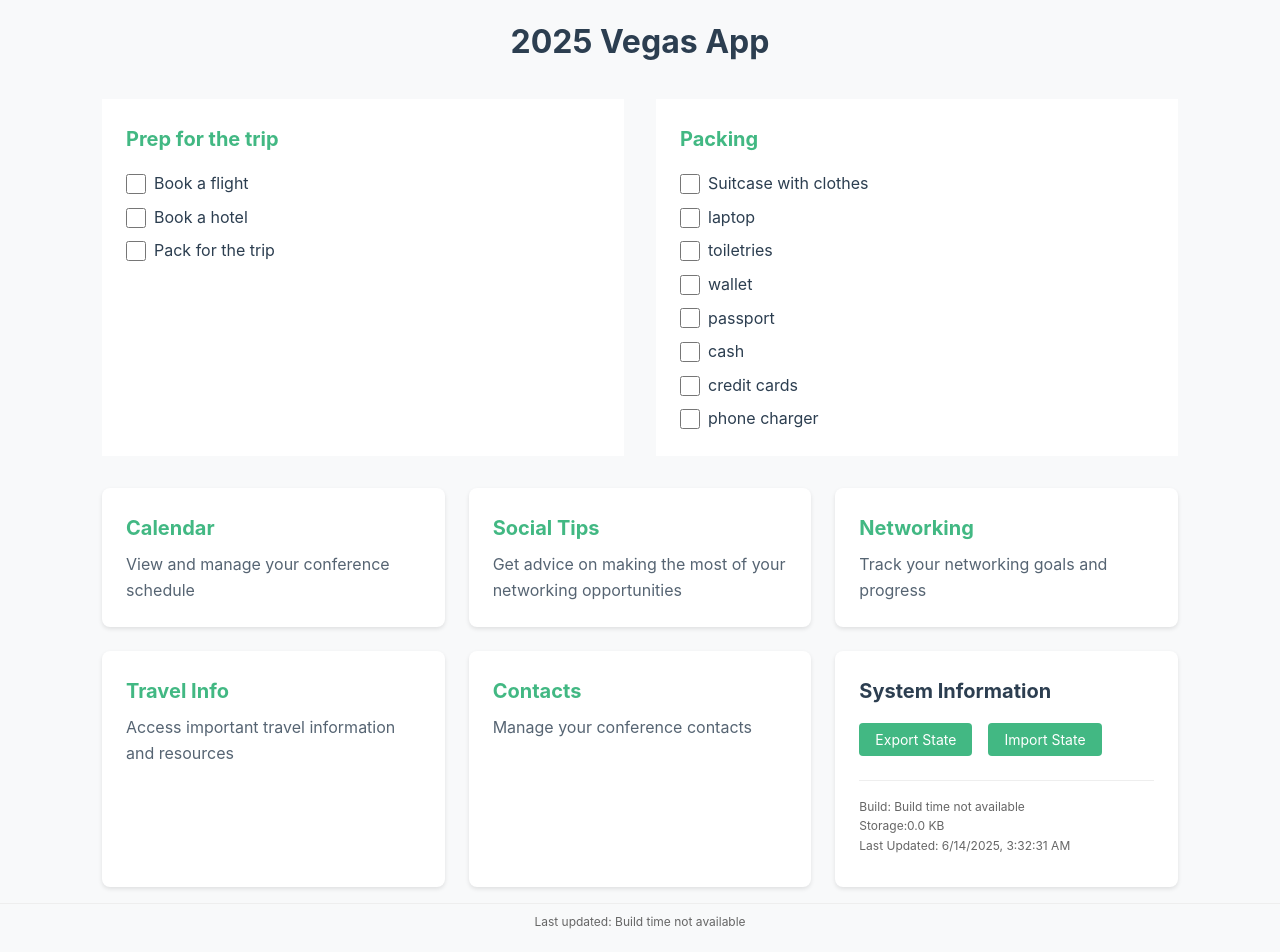
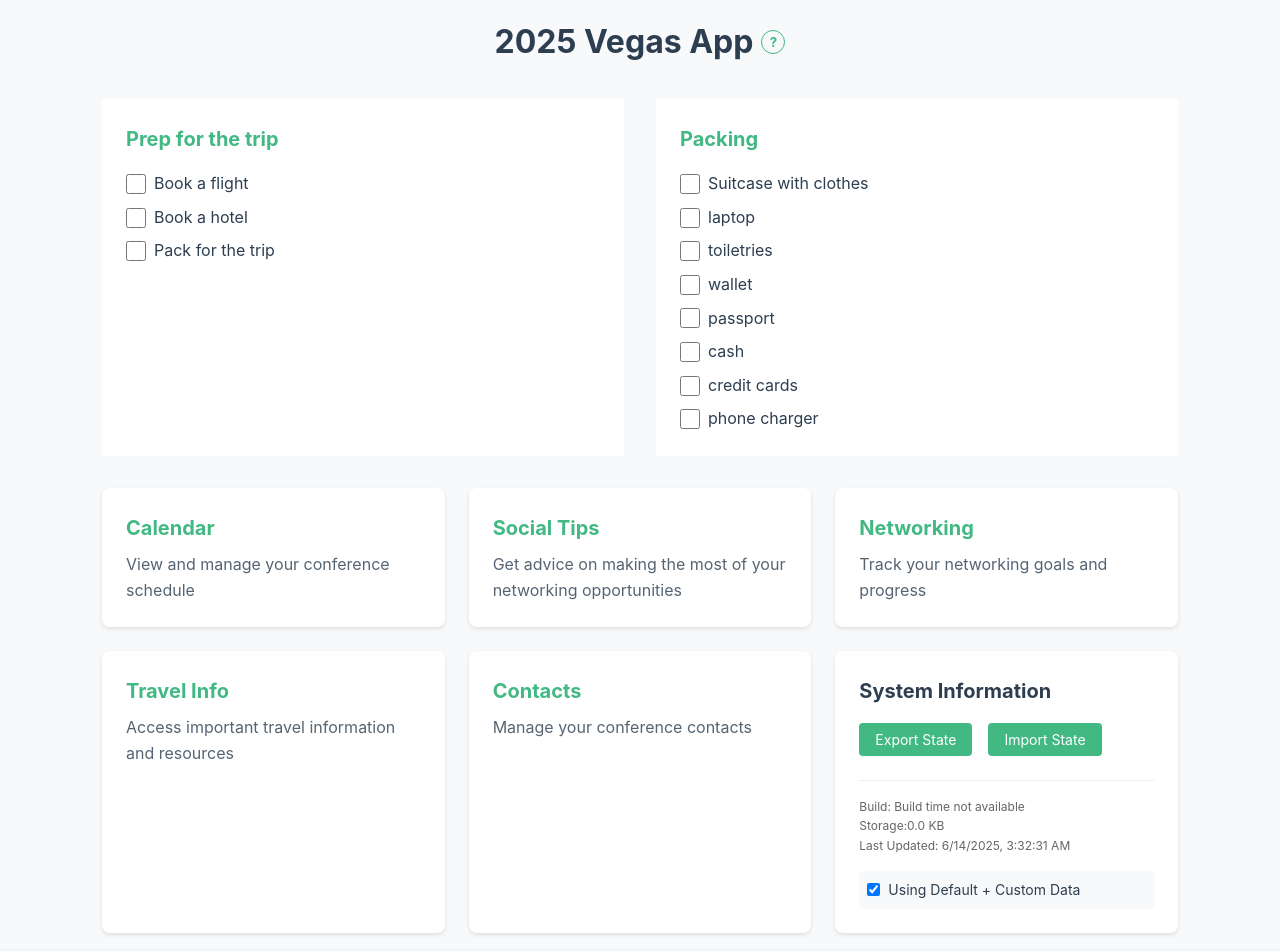
Before and after one commit to RockyKev/vegas-app, a Vue app: page / in a window 1280 px wide. Shown: the top 952 px of the page. Built offline with nearby package versions, Linux system fonts and the light colour scheme.

Commit message:
feat: help text

```diff
--- /dev/null
+++ b/src/components/HelpToggle.vue
@@ -0,0 +1,81 @@
+<template>
+  <div class="help-toggle">
+    <button
+      class="help-button"
+      @click="isOpen = !isOpen"
+      :aria-expanded="isOpen"
+      :aria-label="isOpen ? 'Hide help' : 'Show help'"
+    >
+      ?
+    </button>
+
+    <div v-if="isOpen" class="help-content">
+      <slot></slot>
+    </div>
+  </div>
+</template>
+
+<script setup lang="ts">
+import { ref } from 'vue'
+
+const isOpen = ref(false)
+</script>
+
+<style scoped>
+.help-toggle {
+  position: relative;
+  display: inline-block;
+}
+
+.help-button {
+  width: 24px;
+  height: 24px;
+  border-radius: 50%;
+  border: 1px solid var(--primary-color);
+  background: transparent;
+  color: var(--primary-color);
+  font-weight: bold;
+  cursor: pointer;
+  display: flex;
+  align-items: center;
+  justify-content: center;
+  padding: 0;
+  margin-left: 0.5rem;
+  transition: all 0.2s ease;
+}
+
+.help-button:hover {
+  background: var(--primary-color);
+  color: white;
+}
+
+.help-content {
+  position: absolute;
+  top: 100%;
+  left: 0;
+  margin-top: 0.5rem;
+  padding: 1rem;
+  background: white;
+  border-radius: 0.5rem;
+  box-shadow: 0 2px 8px rgba(0, 0, 0, 0.1);
+  z-index: 100;
+  min-width: 250px;
+  max-width: 350px;
+  font-size: 0.875rem;
+  line-height: 1.5;
+  color: var(--text-color);
+}
+
+/* Add a small arrow pointing up */
+.help-content::before {
+  content: '';
+  position: absolute;
+  top: -6px;
+  left: 12px;
+  width: 12px;
+  height: 12px;
+  background: white;
+  transform: rotate(45deg);
+  box-shadow: -2px -2px 2px rgba(0, 0, 0, 0.05);
+}
+</style>
--- a/src/components/SystemInfo.vue
+++ b/src/components/SystemInfo.vue
@@ -30,6 +30,19 @@
         <p class="value">Build: {{ buildTime }}</p>
         <p class="value">Storage:{{ storageUsage }}</p>
         <p class="value">Last Updated: {{ lastUpdated }}</p>
+      </div>
+
+      <div class="mode-toggle">
+        <label class="toggle-label">
+          <input
+            type="checkbox"
+            :checked="store.useDefaultData"
+            @change="store.toggleDefaultDataMode"
+          />
+          <span class="toggle-text">
+            {{ store.useDefaultData ? 'Using Default + Custom Data' : 'Using Custom Data Only' }}
+          </span>
+        </label>
       </div>
     </div>
   </div>
@@ -198,16 +211,29 @@ h2 {
 }
 
 .info-item {
-  /* display: flex;
-  justify-content: space-between; */
   margin-bottom: 0.5rem;
   font-size: 0.75rem;
   color: #666;
 }
 
+.mode-toggle {
+  margin-top: 1rem;
+  padding: 0.5rem;
+  background: #f8f9fa;
+  border-radius: 0.25rem;
+}
 
-.label {
-  font-weight: 500;
+.toggle-label {
+  display: flex;
+  align-items: center;
+  gap: 0.5rem;
+  cursor: pointer;
+  font-size: 0.875rem;
+  color: var(--text-color);
+}
+
+.toggle-text {
+  flex: 1;
 }
 
 /* Tablet and up */
--- a/src/stores/app.ts
+++ b/src/stores/app.ts
@@ -15,6 +15,7 @@ interface ExtendedAppState extends AppState {
     networking?: any[]
   }
   homeCompletedItems?: Record<string, boolean>
+  useDefaultData?: boolean
 }
 
 export const useAppStore = defineStore('app', {
@@ -25,7 +26,8 @@ export const useAppStore = defineStore('app', {
     peopleStatus: {},
     errors: [],
     customData: {},
-    homeCompletedItems: {}
+    homeCompletedItems: {},
+    useDefaultData: true // Default to true to maintain current behavior
   }),
 
   actions: {
@@ -49,6 +51,12 @@ export const useAppStore = defineStore('app', {
     // People status actions
     updatePersonStatus(personId: string, status: 'not-met' | 'connected' | 'followed-up') {
       this.peopleStatus[personId] = status
+      this.saveToLocalStorage()
+    },
+
+    // Data mode toggle
+    toggleDefaultDataMode() {
+      this.useDefaultData = !this.useDefaultData
       this.saveToLocalStorage()
     },
 
@@ -76,7 +84,8 @@ export const useAppStore = defineStore('app', {
         peopleStatus: this.peopleStatus,
         errors: this.errors,
         customData: this.customData,
-        homeCompletedItems: this.homeCompletedItems
+        homeCompletedItems: this.homeCompletedItems,
+        useDefaultData: this.useDefaultData
       }
       localStorage.setItem('vegas-app-state', JSON.stringify(state))
     },
@@ -92,6 +101,7 @@ export const useAppStore = defineStore('app', {
         this.errors = state.errors || []
         this.customData = state.customData || {}
         this.homeCompletedItems = state.homeCompletedItems || {}
+        this.useDefaultData = state.useDefaultData !== undefined ? state.useDefaultData : true
       }
     },
 
@@ -103,7 +113,8 @@ export const useAppStore = defineStore('app', {
         calendarDone: this.calendarDone,
         peopleStatus: this.peopleStatus,
         customData: this.customData,
-        homeCompletedItems: this.homeCompletedItems
+        homeCompletedItems: this.homeCompletedItems,
+        useDefaultData: this.useDefaultData
       }
       return JSON.stringify(state, null, 2)
     },
@@ -124,6 +135,7 @@ export const useAppStore = defineStore('app', {
         this.peopleStatus = state.peopleStatus || {}
         this.customData = state.customData || {}
         this.homeCompletedItems = state.homeCompletedItems || {}
+        this.useDefaultData = state.useDefaultData !== undefined ? state.useDefaultData : true
 
         // Save to localStorage
         this.saveToLocalStorage()
@@ -148,7 +160,8 @@ export const useAppStore = defineStore('app', {
         typeof state.calendarDone === 'object' &&
         typeof state.peopleStatus === 'object' &&
         (!state.customData || typeof state.customData === 'object') &&
-        (!state.homeCompletedItems || typeof state.homeCompletedItems === 'object')
+        (!state.homeCompletedItems || typeof state.homeCompletedItems === 'object') &&
+        (state.useDefaultData === undefined || typeof state.useDefaultData === 'boolean')
       )
     }
   }
--- a/src/views/ContactsView.vue
+++ b/src/views/ContactsView.vue
@@ -1,7 +1,16 @@
 <template>
   <Container>
     <div class="contacts">
-      <h1>Contacts</h1>
+      <div class="header-row">
+        <h1>Contacts</h1>
+        <HelpToggle>
+          <h3>Contacts Help</h3>
+          <p>Import your contacts by clicking the "Import Contacts" button and selecting a JSON file.</p>
+          <p>Click the email icon to send an email.</p>
+          <p>Click the phone icon to make a call.</p>
+          <p>If you don't import any contacts, default contacts will be shown.</p>
+        </HelpToggle>
+      </div>
 
       <!-- Import Section -->
       <div class="import-section">
@@ -56,6 +65,7 @@
 <script setup lang="ts">
 import { onMounted } from 'vue'
 import Container from '../components/Container.vue'
+import HelpToggle from '../components/HelpToggle.vue'
 import type { Contact } from '../types/types'
 import { useImportData } from '../composables/useImportData'
 import { useImportableData } from '../composables/useImportableData'
@@ -133,8 +143,14 @@ onMounted(async () => {
   padding: 1rem 0;
 }
 
+.header-row {
+  display: flex;
+  align-items: center;
+  margin-bottom: 1.5rem;
+}
+
 h1 {
-  margin-bottom: 1.5rem;
+  margin: 0;
   font-size: 1.75rem;
   color: var(--text-color);
 }
--- a/src/views/HomeView.vue
+++ b/src/views/HomeView.vue
@@ -1,7 +1,16 @@
 <template>
   <Container>
     <div class="home">
-      <h1>2025 Vegas App</h1>
+      <div class="header-row">
+        <h1>2025 Vegas App</h1>
+        <HelpToggle>
+          <h3>Welcome to Vegas App!</h3>
+          <p>This app helps you manage your conference experience in Las Vegas.</p>
+          <p>Use the checklist to track your preparation tasks.</p>
+          <p>Import your own data or use the default data provided.</p>
+          <p>Toggle between default and custom data modes in the System Info section.</p>
+        </HelpToggle>
+      </div>
 
       <DynamicChecklist class="checklist-section-wrapper" />
 
@@ -37,6 +46,7 @@
 import Container from '../components/Container.vue'
 import StateManager from '../components/SystemInfo.vue'
 import DynamicChecklist from '../components/DynamicChecklist.vue'
+import HelpToggle from '../components/HelpToggle.vue'
 import { useAppStore } from '../stores/app'
 import { onMounted } from 'vue'
 
@@ -52,8 +62,15 @@ onMounted(() => {
   padding: 1rem 0;
 }
 
+.header-row {
+  display: flex;
+  align-items: center;
+  justify-content: center;
+  margin-bottom: 2rem;
+}
+
 h1 {
-  margin-bottom: 2rem;
+  margin: 0;
   font-size: 2rem;
   color: var(--text-color);
   text-align: center;
--- a/src/views/NetworkingView.vue
+++ b/src/views/NetworkingView.vue
@@ -1,7 +1,20 @@
 <template>
   <Container>
     <div class="networking">
-      <h1>Networking</h1>
+      <div class="header-row">
+        <h1>Networking</h1>
+        <HelpToggle>
+          <h3>Networking Help</h3>
+          <p>Import your networking targets by clicking the "Import Networking Contacts" button and selecting a JSON file.</p>
+          <p>Track your progress with each contact using the status buttons:</p>
+          <ul>
+            <li>Not Met: Initial state</li>
+            <li>Connected: After meeting them</li>
+            <li>Followed Up: After sending a follow-up</li>
+          </ul>
+          <p>If you don't import any targets, default targets will be shown.</p>
+        </HelpToggle>
+      </div>
 
       <!-- Import Section -->
       <div class="import-section">
@@ -13,14 +26,14 @@
           id="targets-import"
         >
         <label for="targets-import" class="import-button">
-          Import Targets (JSON)
+          Import Networking Contacts (JSON)
         </label>
         <span v-if="importError" class="error-message">{{ importError }}</span>
       </div>
 
       <!-- Loading State -->
       <div v-if="isLoading" class="loading-message">
-        Loading networking targets...
+        Loading networking Contacts...
       </div>
 
       <!-- Error State -->
@@ -87,6 +100,7 @@
 <script setup lang="ts">
 import { onMounted, ref } from 'vue'
 import Container from '../components/Container.vue'
+import HelpToggle from '../components/HelpToggle.vue'
 import type { NetworkingTarget } from '../types/types'
 import { useImportData } from '../composables/useImportData'
 import { useImportableData } from '../composables/useImportableData'
@@ -168,8 +182,14 @@ onMounted(async () => {
   padding: 1rem 0;
 }
 
+.header-row {
+  display: flex;
+  align-items: center;
+  margin-bottom: 1.5rem;
+}
+
 h1 {
-  margin-bottom: 1.5rem;
+  margin: 0;
   font-size: 1.75rem;
   color: var(--text-color);
 }
--- a/src/views/SocialTipsView.vue
+++ b/src/views/SocialTipsView.vue
@@ -1,7 +1,17 @@
 <template>
   <Container>
     <div class="social-tips">
-      <h1>Social Tips</h1>
+      <div class="header-row">
+        <h1>Social Tips</h1>
+        <HelpToggle>
+          <h3>Social Tips Help</h3>
+          <p>Import your own tips by clicking the "Import Custom Tips" button and selecting a JSON file.</p>
+          <p>Star important tips by clicking the star icon.</p>
+          <p>Mark tips as read by clicking the checkmark.</p>
+          <p>Tips are loaded automatically as you scroll.</p>
+          <p>If you don't import any tips, default tips will be shown.</p>
+        </HelpToggle>
+      </div>
 
       <!-- Import Section -->
       <div class="import-section">
@@ -55,6 +65,7 @@
 import { ref, onMounted, computed, watch } from 'vue'
 import { useAppStore } from '../stores/app'
 import Container from '../components/Container.vue'
+import HelpToggle from '../components/HelpToggle.vue'
 import type { NetworkingTip } from '../types/types'
 import { useImportData } from '../composables/useImportData'
 import { useImportableData } from '../composables/useImportableData'
@@ -187,8 +198,14 @@ onMounted(async () => {
   padding: 1rem 0;
 }
 
+.header-row {
+  display: flex;
+  align-items: center;
+  margin-bottom: 1.5rem;
+}
+
 h1 {
-  margin-bottom: 1.5rem;
+  margin: 0;
   font-size: 1.75rem;
   color: var(--text-color);
 }
--- a/src/views/TravelInfoView.vue
+++ b/src/views/TravelInfoView.vue
@@ -1,7 +1,20 @@
 <template>
   <Container>
     <div class="travel-info">
-      <h1>Travel Information</h1>
+      <div class="header-row">
+        <h1>Travel Information</h1>
+        <HelpToggle>
+          <h3>Travel Info Help</h3>
+          <p>This section provides important information about:</p>
+          <ul>
+            <li>Venue locations and maps</li>
+            <li>Transportation options</li>
+            <li>Local amenities</li>
+            <li>Emergency contacts</li>
+          </ul>
+          <p>Hover over sections to see more details.</p>
+        </HelpToggle>
+      </div>
 
       <div class="info-grid">
         <div v-for="info in travelInfo" :key="info.title" class="info-section">
@@ -26,6 +39,7 @@
 <script setup lang="ts">
 import { ref, onMounted } from 'vue'
 import Container from '../components/Container.vue'
+import HelpToggle from '../components/HelpToggle.vue'
 import type { TravelInfo } from '../types/types'
 
 const travelInfo = ref<TravelInfo[]>([])
@@ -45,8 +59,14 @@ onMounted(async () => {
   padding: 1rem 0;
 }
 
+.header-row {
+  display: flex;
+  align-items: center;
+  margin-bottom: 1.5rem;
+}
+
 h1 {
-  margin-bottom: 1.5rem;
+  margin: 0;
   font-size: 1.75rem;
   color: var(--text-color);
 }
```
Also changed, not shown: src/composables/useImportableData.ts (+10 -1 lines), src/views/CalendarView.vue (+18 -2 lines), 1 other file (tests, documents, lock files or other folders).
